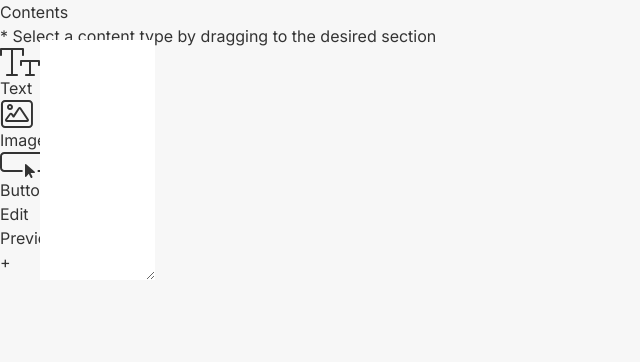
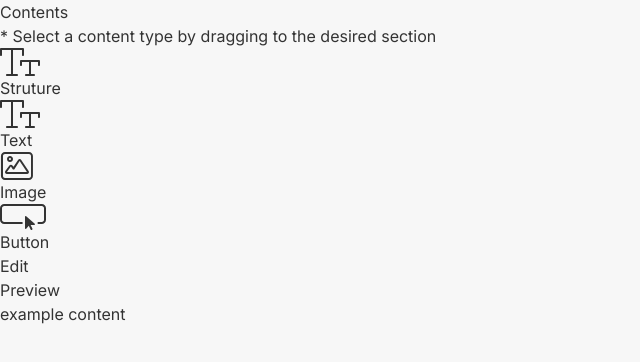
Before and after one commit to Hannahadora/Website-Builder, a Vue app: page /builder in a window 1280 px wide. Shown: the top 362 px of the page, without its empty margins (0-640 px from the left). Built offline with nearby package versions, Linux system fonts and the light colour scheme.

Commit message:
template editor

```diff
--- a/package.json
+++ b/package.json
@@ -10,8 +10,11 @@
     "type-check": "vue-tsc --noEmit -p tsconfig.app.json --composite false"
   },
   "dependencies": {
+    "@vueuse/core": "^10.3.0",
     "pinia": "^2.1.6",
+    "quill": "^1.3.6",
     "vue": "^3.3.4",
+    "vue-quill-editor": "^3.0.6",
     "vue-router": "^4.2.4"
   },
   "devDependencies": {
--- a/src/components/ContentCard.vue
+++ b/src/components/ContentCard.vue
@@ -1,6 +1,28 @@
+<script>
+import { useSideBarStore } from "@/stores/sidebar";
+export default {
+  props: {
+    title: {
+      type: String,
+      required: true,
+    },
+  },
+
+  setup(props) {
+    const store = useSideBarStore();
+    const showStyle = () => {
+      store.toggleEditorStyle(props.title);
+    };
+    return { showStyle };
+  },
+};
+</script>
 <template>
   <div class="border border-green-500 rounded-[5px] max-w-[100px] cursor-move">
-    <div class="py-[16px] px-[16px] flex flex-col items-center justify-center">
+    <div
+      class="py-[16px] px-[16px] flex flex-col items-center justify-center"
+      @click="showStyle()"
+    >
       <slot name="icon"></slot>
       <slot name="draggable"></slot>
 
@@ -11,13 +33,4 @@
   </div>
 </template>
 
-<script setup lang="ts">
-defineProps({
-  title: {
-    type: String,
-    default: 'Content type'
-  }
-})
-</script>
-
 <style></style>
--- a/src/components/ContentMenu.vue
+++ b/src/components/ContentMenu.vue
@@ -1,3 +1,28 @@
+<script setup>
+import ContentCard from "./ContentCard.vue";
+import Button from "./icons/Button.vue";
+import Image from "./icons/Image.vue";
+import Text from "./icons/Text.vue";
+import { ref, onMounted } from "vue";
+import { useSideBarStore } from "@/stores/sidebar";
+import QuillVue from "./Quill.vue";
+import { useStructureStore } from "@/stores/structure";
+
+// const textRef = ref<HTMLElement | null>(null);
+
+// `style` will be a helper computed for `left: ?px; top: ?px;`
+// const { x, y, style } = useDraggable(textRef, {
+//   initialValue: { x: 40, y: 40 },
+// });
+
+const store = useSideBarStore();
+const structure = useStructureStore();
+
+onMounted(() => {
+  // console.log("textref", textRef);
+});
+</script>
+
 <template>
   <section>
     <div class="mb-[20px]">
@@ -6,15 +31,16 @@
         * Select a content type by dragging to the desired section
       </p>
     </div>
-    <div class="grid grid-cols-3 gap-[16px]">
+    <div>
+      <div class="grid grid-cols-3 gap-[16px]" v-if="store.content">
+        <ContentCard title="Struture" @click="structure.addElement">
+          <template #icon>
+            <Text />
+          </template>
+        </ContentCard>
         <ContentCard title="Text">
           <template #icon>
             <Text />
-        </template>
-        <template #draggable>
-          <div class="w-full" ref="textRef" :style="style" style="position: fixed">
-            <textarea name="" id="" cols="10" rows="10"></textarea>
-          </div>
           </template>
         </ContentCard>
 
@@ -29,28 +55,11 @@
           </template>
         </ContentCard>
       </div>
+      <div v-if="store.textEditor">
+        <quill-vue />
+      </div>
+    </div>
   </section>
 </template>
 
-<script setup lang="ts">
-import ContentCard from "./ContentCard.vue";
-import Button from "./icons/Button.vue";
-import Image from "./icons/Image.vue";
-import Text from "./icons/Text.vue";
-import { ref, onMounted } from "vue";
-
-import { useDraggable } from "@vueuse/core";
-
-const textRef = ref<HTMLElement | null>(null);
-
-// `style` will be a helper computed for `left: ?px; top: ?px;`
-const { x, y, style } = useDraggable(textRef, {
-  initialValue: { x: 40, y: 40 },
-});
-
-onMounted(() => {
-  console.log("textref", textRef);
-});
-</script>
-
 <style></style>
--- a/src/components/Edit.vue
+++ b/src/components/Edit.vue
@@ -1,17 +1,18 @@
+<script setup>
+import { useStructureStore } from "@/stores/structure";
+import { useSideBarStore } from "@/stores/sidebar";
+import StructureVue from "./Structure.vue";
+
+const structureStore = useStructureStore();
+const store = useSideBarStore();
+</script>
+
 <template>
   <main class="min-h-[300px]">
     <section class="border border-dashed w-full h-auto">
-      <div class="flex items-center justify-center py-[40px]">
-        <div
-          class="w-[30px] font-[800] h-[30px] font-[800] border border-green-500 flex items-center justify-center rounded-[50%] text-center text-green-500 text-[20px]"
-        >
-          +
-        </div>
-      </div>
+      <structure-vue :content="structureStore.content" />
     </section>
   </main>
 </template>
 
-<script setup lang="ts"></script>
-
 <style></style>
--- /dev/null
+++ b/src/components/Quill.vue
@@ -0,0 +1,51 @@
+<script>
+import "quill/dist/quill.core.css";
+import "quill/dist/quill.snow.css";
+import "quill/dist/quill.bubble.css";
+
+import { quillEditor } from "vue-quill-editor";
+import { useStructureStore } from "@/stores/structure";
+import { onMounted, ref } from "vue";
+
+export default {
+  components: {
+    quillEditor,
+  },
+
+  setup() {
+    const textStore = useStructureStore();
+    const editorOption = ref({
+      placeholder: "Compose an epic...",
+      theme: "snow",
+    });
+
+    onMounted(() => {
+      console.log("this is current quill instance object");
+    });
+
+    console.log("store", textStore);
+    const onEditorChange = (event) => {
+      console.log("onEditorChange");
+    };
+
+    return { editorOption, onEditorChange, textStore };
+  },
+};
+</script>
+<template>
+  <!-- bidirectional data binding（双向数据绑定） -->
+  <textarea
+    rows="5"
+    class="quill-editor w-full"
+    v-model="textStore.content"
+    v-quill:myQuillEditor="editorOption"
+  />
+
+  <!-- Or manually control the data synchronization（手动控制数据流）  -->
+  <div
+    class="quill-editor"
+    :content="content"
+    @change="onEditorChange($event)"
+    v-quill:myQuillEditor="editorOption"
+  ></div>
+</template>
--- /dev/null
+++ b/src/components/Structure.vue
@@ -0,0 +1,38 @@
+<script>
+import { useSideBarStore } from "@/stores/sidebar";
+import { ref } from "vue";
+import { useStructureStore } from "@/stores/structure";
+
+export default {
+  props: {
+    content: {
+      type: String,
+      required: true,
+    },
+  },
+  setup() {
+    const store = useSideBarStore();
+    const structure = useStructureStore();
+    const showContent = () => {
+      store.toggleContent();
+    };
+    return { showContent, structure };
+  },
+};
+</script>
+<template>
+  <div
+    v-for="(item, index) in structure.structure"
+    :key="index"
+    class="border border-dashed border-red-700 w-1/2 h-[200px] flex justify-center items-center"
+  >
+    <button
+      v-if="content === ''"
+      class="w-[30px] font-[800] h-[30px] border border-green-500 flex items-center justify-center rounded-[50%] text-center text-green-500 text-[20px]"
+      @click="showContent()"
+    >
+      +
+    </button>
+    <div v-else>{{ content }}</div>
+  </div>
+</template>
--- /dev/null
+++ b/src/stores/sidebar.js
@@ -0,0 +1,23 @@
+import { defineStore } from "pinia";
+
+export const useSideBarStore = defineStore("navStore", {
+  state: () => ({
+    content: true,
+    textEditor: false,
+    structureEditor: false,
+    imageEditor: false,
+    buttonEditor: false,
+  }),
+  actions: {
+    toggleEditorStyle(key) {
+      this.textEditor = key === "Text";
+      this.structureEditor = key === "Structure";
+      this.imageEditor = key === "Image";
+      this.buttonEditor = key === "Button";
+      this.content = false; // Set this to false only if no editor is active
+    },
+    toggleContent() {
+      this.content = !this.content;
+    },
+  },
+});
--- /dev/null
+++ b/src/stores/structure.js
@@ -0,0 +1,13 @@
+import { defineStore } from "pinia";
+
+export const useStructureStore = defineStore("structureStore", {
+  state: () => ({
+    structure: [{}],
+    content: "example content",
+  }),
+  actions: {
+    addElement() {
+      this.structure.push({});
+    },
+  },
+});
--- /dev/null
+++ b/src/stores/textstore.js
@@ -0,0 +1,6 @@
+import { defineStore } from "pinia";
+
+export const useTextStore = defineStore("textStore", {
+  state: () => ({}),
+  actions: {},
+});
```
Also changed, not shown: 2 other files (tests, documents, lock files or other folders). Lines whose indentation alone changed are shown as unchanged.
